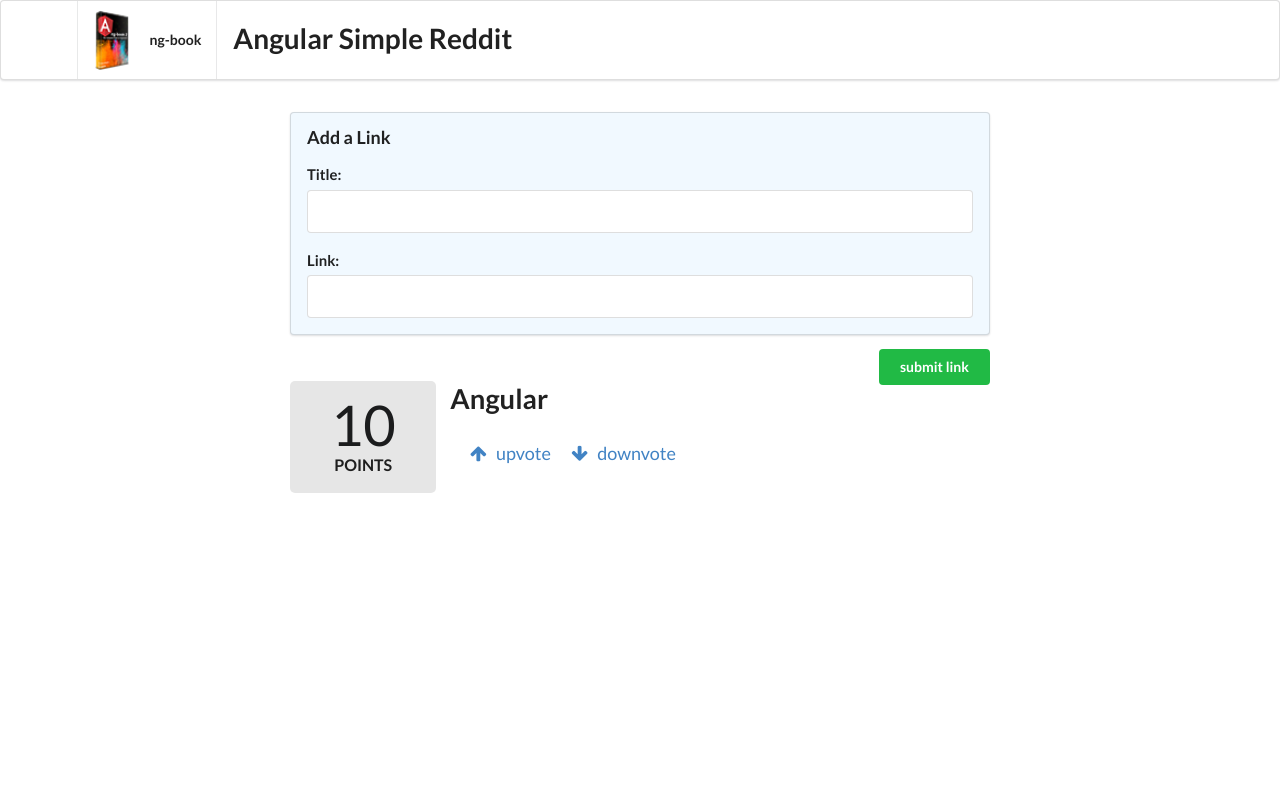
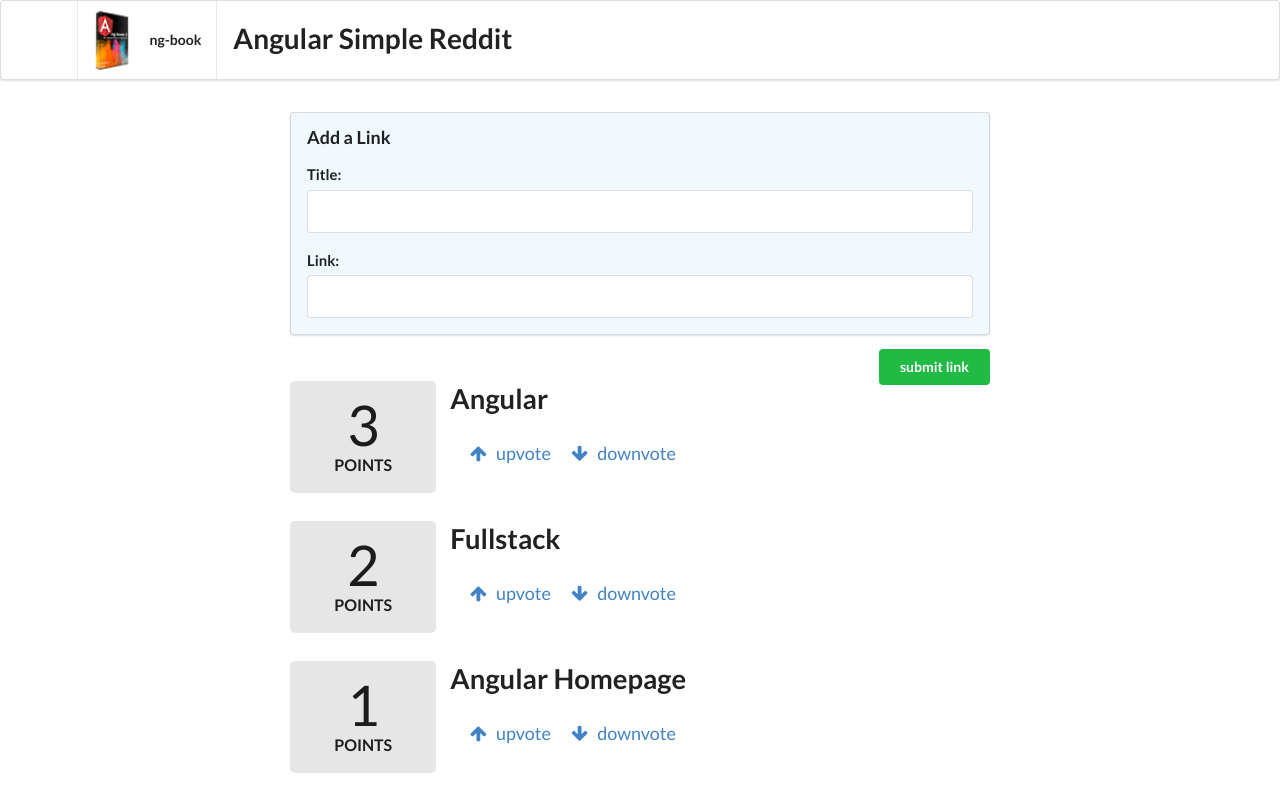
Before and after one commit to memof90/reddit_Clone_Angular11, an Angular app: page / in a window 1280 px wide. Built offline with nearby package versions, Linux system fonts and the light colour scheme.

Commit message:
rendering list of articles across of Input to pass data to article component to appComponent

```diff
--- a/src/app/app.component.html
+++ b/src/app/app.component.html
@@ -17,7 +17,9 @@ submit link
 </button>
 
 <div class="ui grid posts">
-  <app-article></app-article>
+  <app-article
+  *ngFor="let article of articles"
+  [article]="article"></app-article>
 </div>
 
 
--- a/src/app/app.component.ts
+++ b/src/app/app.component.ts
@@ -1,4 +1,6 @@
 import { Component } from '@angular/core';
+import { Article } from './shared/articule.models';
+
 
 @Component({
   selector: 'app-root',
@@ -6,6 +8,16 @@ import { Component } from '@angular/core';
   styleUrls: ['./app.component.css']
 })
 export class AppComponent {
+  articles: Article[];
+
+  constructor() {
+    this.articles = [
+      new Article('Angular', 'http://angular.io', 3),
+      new Article('Fullstack', 'http://fullstack.io', 2),
+      new Article('Angular Homepage', 'http://angular.io', 1),
+    ];
+
+  }
   addArticle(title: HTMLInputElement, link: HTMLInputElement): boolean {
     console.log(`Adding articule title: ${title.value} and link: ${link.value}`);
     return false;
--- a/src/app/article/article.component.ts
+++ b/src/app/article/article.component.ts
@@ -1,4 +1,4 @@
-import { Component, HostBinding, OnInit } from '@angular/core';
+import { Component, HostBinding, OnInit, Input } from '@angular/core';
 import { Article } from '../shared/articule.models';
 @Component({
   selector: 'app-article',
@@ -7,15 +7,15 @@ import { Article } from '../shared/articule.models';
 })
 export class ArticleComponent implements OnInit {
   @HostBinding('attr.class') cssClass = 'row';
-  article: Article;
+  @Input() article: Article;
   // votes: number;
   // title: string;
   // link: string;
   constructor() {
-    this.article = new Article(
-       'Angular',
-       'http://angular.io',
-       10);
+    // this.article = new Article(
+    //    'Angular',
+    //    'http://angular.io',
+    //    10);
   }
 
   voteUp(): boolean {
```
